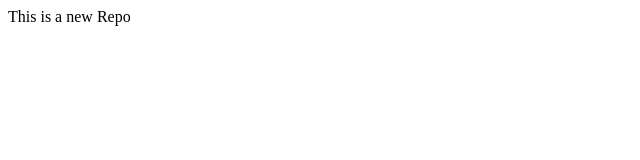
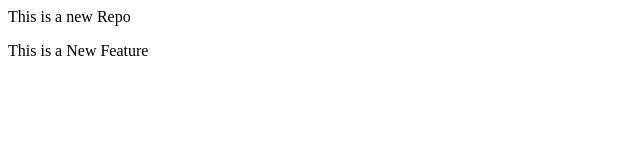
Before and after one commit to Mitesh957/localrepo, a plain HTML site: page index.html in a window 1280 px wide. Shown: the whole page, without its empty margins (0-640 px from the left). Drawn offline with Linux system fonts and the light colour scheme.

Commit message:
Added New Feature

```diff
--- a/index.html
+++ b/index.html
@@ -1 +1,4 @@
 <p>This is a new Repo</p>
+<p>
+    This is a New Feature
+</p>
```
